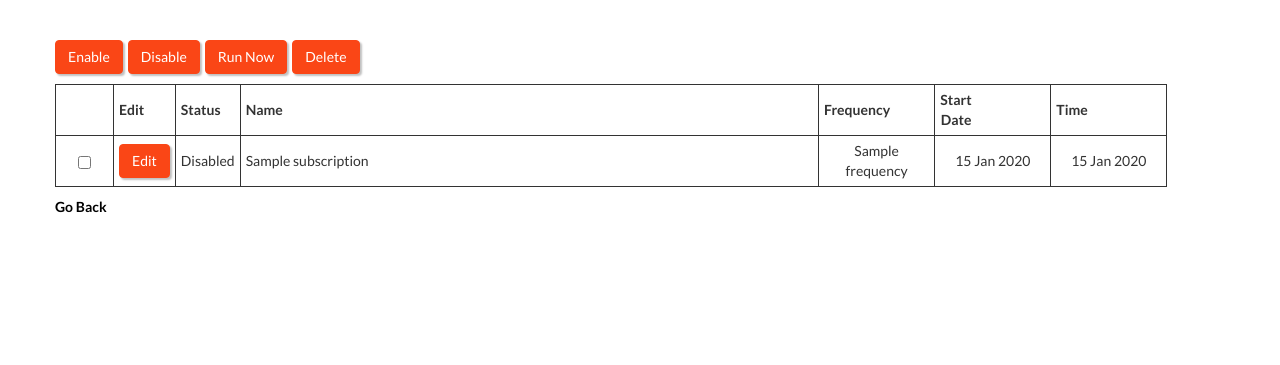
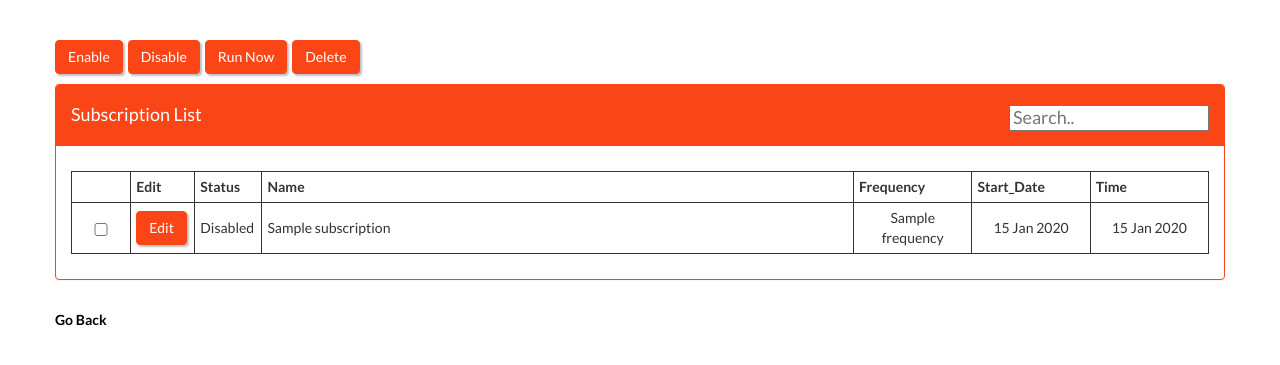
Before and after one commit to SoapyD/lf_mi_frontend, a Node project: template views/subscriptions/index.ejs in a window 1280 px wide. Shown: the part 317-682 px from the top of the page. Run offline with Node 20 templates, Linux system fonts and the light colour scheme; the template is opened without the code that fills it: most values are stand-ins (such as "Sample title", 1, 10 or a date in 2020); some libraries are stand-ins or nearby versions.

Commit message:
added search bar to subscription and report lists to make searching a lot easier to handle.

```diff
--- a/public/stylesheets/client_data/index.css
+++ b/public/stylesheets/client_data/index.css
@@ -1,10 +1,5 @@
 
 
-#myInput {
-    max-width: 200px;
-    float: right;
-    color: black;
-}
 
 /* #datatype_header {
     max-width: 50%;
--- a/public/stylesheets/main.css
+++ b/public/stylesheets/main.css
@@ -289,3 +289,10 @@ input {
 	height: 60px;
 	padding: 10px;
 }
+
+
+#myInput {
+    max-width: 200px;
+    float: right;
+    color: black;
+}
--- a/views/subscriptions/index.ejs
+++ b/views/subscriptions/index.ejs
@@ -30,7 +30,7 @@
 <div class="container top-padding">
 
 	<form action="/reports/<%= report.id %>/subscriptions/?_method=PUT" method="POST">
-		<!-- <div class="row"> -->
+		<div class="row">
 			<button class="btn btn-primary left" name="action" value="enable" type="submit">
 				Enable
 			</button>
@@ -43,9 +43,19 @@
 			<button class="btn btn-primary left left-margin-5" name="action" value="delete" type="submit">
 				Delete
 			</button>
-		<!-- </div> -->
+		</div>
 
-		<div class="row">
+		<div class="row top-padding">
+
+			<div class="panel panel-primary">
+
+				<div class="panel-heading">
+					<h4 id="datatype_header">Subscription List
+						<input id="myInput" type="text" placeholder="Search..">
+					</h4>
+				</div>
+
+				<div class="panel-body">
 
 					<div class="col-md-12 top-padding">
 
@@ -59,25 +69,25 @@
 								<col span="1" style="width: 10%;">
 								<col span="1" style="width: 10%;">
 								<col span="1" style="width: 10%;">
-						<col span="1" style="width: 5%;">
+
 							</colgroup>
 
 							<thead>
 								<tr>
 									<th><span class="text"></span></th>
-							<th class="center-text"><span class="text">Edit</span></th>
+									<th><span class="text">Edit</span></th>
 									<th><span class="text">Status</span></th>
 									<th><span class="text">Name</span></th>
-							<th class="center-text"><span class="text">Frequency</span></th>
-							<th class="center-text"><span class="text">Start Date</span></th>
-							<th class="center-text"><span class="text">Time</span></th>
+									<th><span class="text">Frequency</span></th>
+									<th><span class="text">Start_Date</span></th>
+									<th><span class="text"  style="width: 100%;text-align: center">Time</span></th>
 								</tr>
 							</thead>
 
 							<tbody>
 								<% subscriptions.forEach(function (subscription){ %>
 
-							<tr>
+									<tr class="link-wrapper">
 										<td>
 											<input type="checkbox" name="subscriptions[]" value="<%= subscription.id %>" class="center-click">
 										</td>
@@ -108,6 +118,9 @@
 							</tbody>
 						</table>
 					</div>
+
+				</div>
+			</div>
 		</div>
 
 	</form>
@@ -117,4 +130,16 @@
 </div>
 
 
+<script>
+    $(document).ready(function(){
+      $("#myInput").on("keyup", function() {
+        var value = $(this).val().toLowerCase();
+        $(".panel-body .link-wrapper").filter(function() {
+        	$(this).toggle($(this).text().toLowerCase().indexOf(value) > -1)
+        });
+      });
+    });
+</script>
+
+
 <%- include("../partials/footer") %>
```
Also changed, not shown: views/reports/index.ejs (+25 -2 lines). Lines whose indentation alone changed are shown as unchanged.
